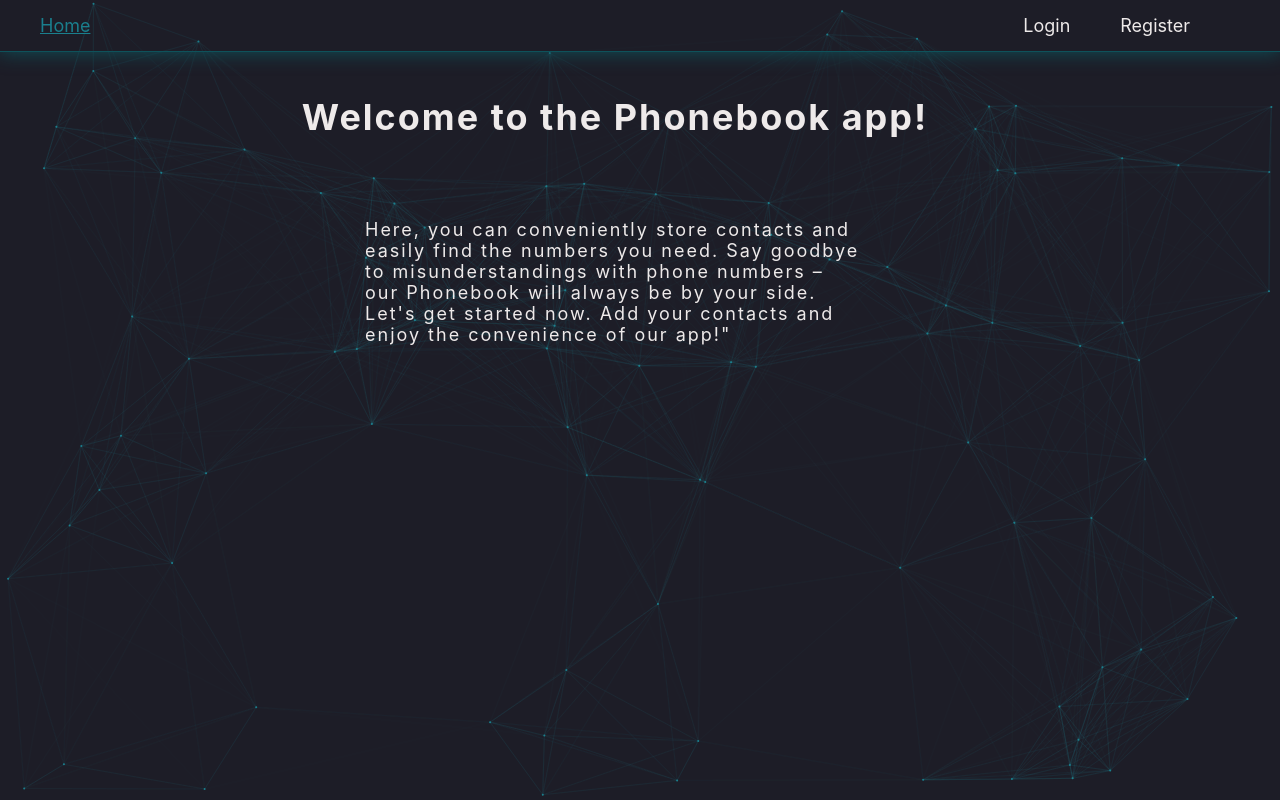
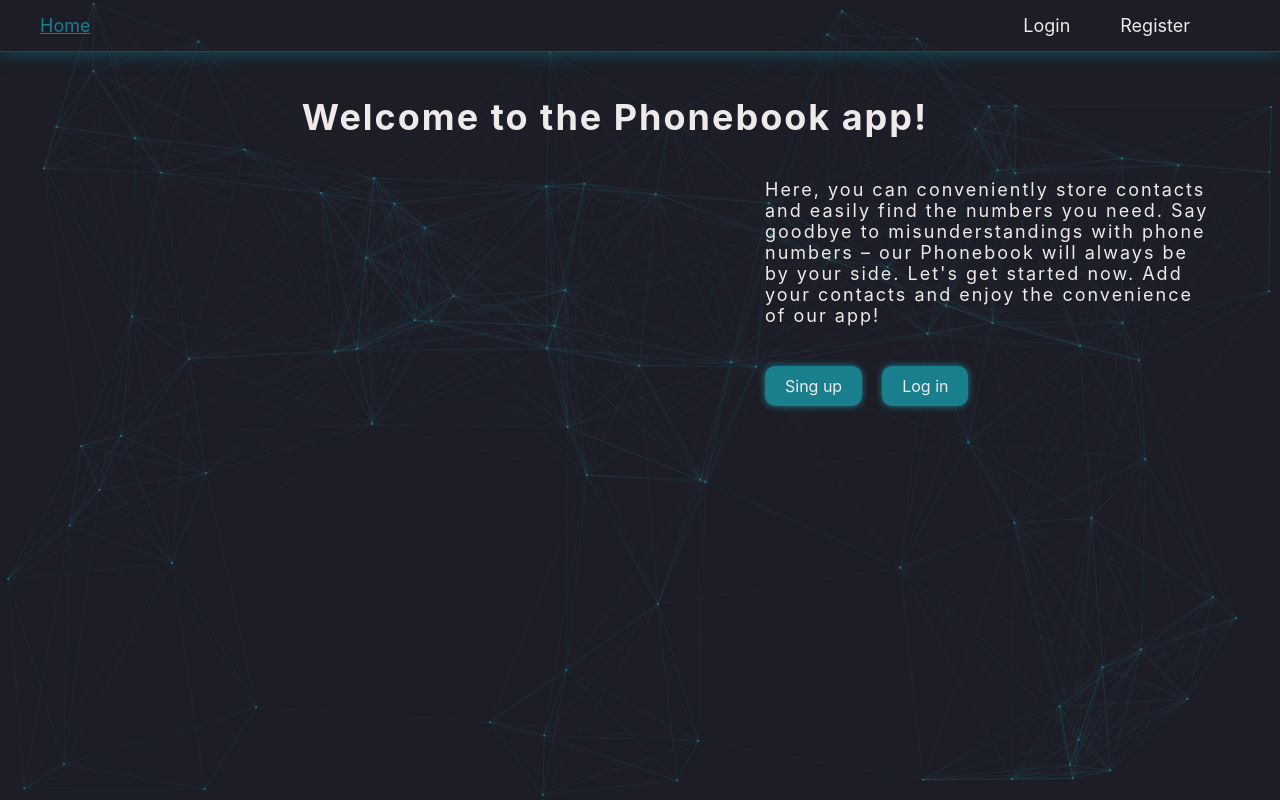
Before and after one commit to DarinaMerkulova/Rest-a-car, a React (Create React App) app: page / in a window 1280 px wide. Built offline with nearby package versions, Linux system fonts and the light colour scheme.

Commit message:
add persister and style

```diff
--- a/src/components/App/App.jsx
+++ b/src/components/App/App.jsx
@@ -1,4 +1,4 @@
-import { Container, HeaderContainer, HeaderWrapPage, HeaderWrapRegistration, PhonebookTitle, StyledHeader, StyledNavLink, StyledNavigation } from './App.styled';
+import { Container, HeaderContainer, HeaderWrapPage, HeaderWrapRegistration,StyledHeader, StyledNavLink, StyledNavigation } from './App.styled';
 import { lazy, useEffect } from 'react';
 import { Suspense } from 'react';
 import { Route, Routes } from 'react-router-dom';
@@ -12,7 +12,7 @@ import ParticlesLines from 'components/ParticlesLines';
 
 
 
-const HomePage = lazy(() => import('pages/HomePage'));
+const HomePage = lazy(() => import('pages/HomePage/HomePage'));
 const ContactsPage = lazy(() => import('pages/Contacts'));
 const RegisterPage = lazy(() => import('pages/Register'));
 const LoginPage = lazy(() => import('pages/Login'));
--- a/src/pages/HomePage.js
+++ /dev/null
@@ -1,19 +0,0 @@
-import React from 'react';
-import { TextHomePage, TitleHomePage } from './HomePage.styled';
-
-const HomePage = () => {
-  return (
-    <div>
-      <TitleHomePage>Welcome to the Phonebook app!</TitleHomePage>
-      <TextHomePage>
-         Here, you can conveniently store contacts
-        and easily find the numbers you need. Say goodbye to misunderstandings
-        with phone numbers – our Phonebook will always be by your side. Let's
-        get started now. Add your contacts and enjoy the convenience of our
-        app!"
-      </TextHomePage>
-    </div>
-  );
-};
-
-export default HomePage;
--- a/src/pages/HomePage.styled.js
+++ /dev/null
@@ -1,30 +0,0 @@
-import styled from "@emotion/styled";
-
-export const TitleHomePage = styled.h2`
-letter-spacing: 2px;
-text-align: center;
-margin:40px auto;
-font-size: 14px;
-
-@media screen and (min-width:480px) {
-font-size: 20px;
-}
-@media screen and (min-width:768px) {
-margin:80px auto;
-font-size:36px;
-}`
-
-export const TextHomePage = styled.p`
-font-size: 12px;
-width:200px;
-margin:0px auto;
-letter-spacing: 2px;
-@media screen and (min-width:480px) {
-    font-size: 16px;
-    width:250px;
-}
-@media screen and (min-width:768px) {
-    font-size: 18px;
-    width:500px;
-}
-`
--- /dev/null
+++ b/src/pages/HomePage/HomePage.js
@@ -0,0 +1,34 @@
+import React from 'react';
+import {
+  HomePageSection,
+  HomePageTextWrap,
+  LinkHomePage,
+  StyledLinkHomePage,
+  TextHomePage,
+  TitleHomePage,
+} from './HomePage.styled';
+
+const HomePage = () => {
+  return (
+    <div>
+      <TitleHomePage>Welcome to the Phonebook app!</TitleHomePage>
+      <HomePageSection>
+        <div></div>
+        <HomePageTextWrap>
+          <TextHomePage>
+            Here, you can conveniently store contacts and easily find the
+            numbers you need. Say goodbye to misunderstandings with phone
+            numbers – our Phonebook will always be by your side. Let's get
+            started now. Add your contacts and enjoy the convenience of our app!
+          </TextHomePage>
+          <LinkHomePage>
+            <StyledLinkHomePage to="/register">Sing up</StyledLinkHomePage>
+            <StyledLinkHomePage to="/login">Log in</StyledLinkHomePage>
+          </LinkHomePage>
+        </HomePageTextWrap>
+      </HomePageSection>
+    </div>
+  );
+};
+
+export default HomePage;
--- /dev/null
+++ b/src/pages/HomePage/HomePage.styled.js
@@ -0,0 +1,75 @@
+import styled from '@emotion/styled';
+import { NavLink } from 'react-router-dom';
+
+export const HomePageSection = styled.div`
+  display: flex;
+`;
+
+export const HomePageTextWrap = styled.div`
+  display: flex;
+  flex-direction: column;
+  align-items: start;
+  margin-left: auto;
+`;
+
+export const TitleHomePage = styled.h2`
+  letter-spacing: 2px;
+  text-align: center;
+  margin: 40px auto 20px auto;
+  font-size: 14px;
+
+  @media screen and (min-width: 480px) {
+    font-size: 20px;
+  }
+  @media screen and (min-width: 768px) {
+    margin: 80px auto 40px auto;
+    font-size: 36px;
+  }
+`;
+
+export const TextHomePage = styled.p`
+  font-size: 12px;
+  width: 200px;
+  margin-bottom: 20px;
+  letter-spacing: 2px;
+  @media screen and (min-width: 480px) {
+    font-size: 14px;
+    width: 250px;
+    margin-bottom: 40px;
+  }
+  @media screen and (min-width: 768px) {
+    font-size: 18px;
+    width: 450px;
+  }
+`;
+
+export const LinkHomePage = styled.div`
+  display: flex;
+  gap: 20px;
+`;
+
+export const StyledLinkHomePage = styled(NavLink)`
+  display: block;
+  text-decoration: none;
+  padding: 10px 15px;
+  color: inherit;
+  font-size: 12px;
+  border: none;
+  border-radius: 10px;
+  background-color: rgb(26, 127, 141);
+  box-shadow: 0 0 7px rgb(26, 127, 141);
+  transition: background-color 0.3s ease, box-shadow 0.3s ease;
+  transition: background-color 0.3s ease, box-shadow 0.3s ease;
+  :hover {
+    background-color: transparent;
+    box-shadow: 0 0 10px rgb(14, 82, 91);
+  }
+  @media screen and (min-width: 480px) {
+    padding: 10px 25px;
+    font-size: 14px;
+  }
+  @media screen and (min-width: 768px) {
+    padding: 10px 20px;
+    font-size: 16px;
+  }
+`;
--- a/src/pages/Login.js
+++ b/src/pages/Login.js
@@ -16,7 +16,7 @@ import { Navigate } from 'react-router-dom';
 
 const Login = () => {
   const dispatch = useDispatch();
-  const authenticated = useSelector(selectAuthentificated);
+  const isLogining = useSelector(selectAuthentificated);
 
   const handleSubmit = e => {
     e.preventDefault();
@@ -30,7 +30,7 @@ const Login = () => {
     );
     form.reset();
   };
-  if (authenticated) return <Navigate to="/contacts" />;
+  if (isLogining) return <Navigate to="/contacts" />;
   return (
     <FormField onSubmit={handleSubmit}>
       <StyledTitleForm>Log in</StyledTitleForm>
@@ -40,8 +40,7 @@ const Login = () => {
         name="email"
         placeholder="Enter your email"
         required
-        pattern="^[a-zA-Zа-яА-Я]+(([' \-][a-zA-Zа-яА-Я ])?[a-zA-Zа-яА-Я]*)*$"
-            title="The title can only contain letters, apostrophes, hyphens, and spaces."/>
+      />
       <FormLabel>* Password</FormLabel>
       <Input
         type="password"
--- a/src/pages/Register.js
+++ b/src/pages/Register.js
@@ -14,7 +14,7 @@ import { Navigate } from 'react-router-dom';
 
 const Register = () => {
   const dispatch = useDispatch();
-  const authenticated = useSelector(selectAuthentificated);
+  const isLogining = useSelector(selectAuthentificated);
 
   const handleSubmit = event => {
     event.preventDefault();
@@ -34,28 +34,40 @@ const Register = () => {
     );
   };
 
-  if (authenticated) return <Navigate to="/contacts" />;
-
+  if (isLogining) return <Navigate to="/contacts" />;
 
   return (
-      <FormField onSubmit={handleSubmit} >
+    <FormField onSubmit={handleSubmit}>
       <StyledTitleForm>Registration</StyledTitleForm>
       <FormLabel>* Username</FormLabel>
-        <Input type="text" name="name" placeholder="Enter your name" required pattern="^[a-zA-Zа-яА-Я]+(([' \-][a-zA-Zа-яА-Я ])?[a-zA-Zа-яА-Я]*)*$"
-            title="The title can only contain letters, apostrophes, hyphens, and spaces."/>
+      <Input
+        type="text"
+        name="name"
+        placeholder="Enter your name"
+        required
+        pattern="^[a-zA-Zа-яА-Я]+(([' \-][a-zA-Zа-яА-Я ])?[a-zA-Zа-яА-Я]*)*$"
+        title="The title can only contain letters, apostrophes, hyphens, and spaces."
+      />
       <FormLabel>* Email</FormLabel>
-        <Input type="email" name="email" placeholder="Enter your email"required />
+      <Input
+        type="email"
+        name="email"
+        placeholder="Enter your email"
+        required
+      />
       <FormLabel>* Password</FormLabel>
       <Input
         type="password"
         name="password"
-          placeholder="Enter your password" required
+        placeholder="Enter your password"
+        required
       />
 
       <FormButton type="submit">Sign Up</FormButton>
       <ButtonWrap>
         <p>Have an Account?</p>
-        <StyledLink to ="/login">Sing in</StyledLink></ButtonWrap>
+        <StyledLink to="/login">Sing in</StyledLink>
+      </ButtonWrap>
     </FormField>
   );
 };
--- a/src/redux/reducers/authSlice.js
+++ b/src/redux/reducers/authSlice.js
@@ -11,7 +11,7 @@ const initialState = {
   error: null,
   userData: null,
   token: null,
-  authentificated: false,
+  isLogining: false,
 };
 
 const arrThunk = [
@@ -36,27 +36,27 @@ const handleRejected = (state, { payload }) => {
 
 const handleFulfilledRegister = (state, { payload }) => {
   state.isLoading = false;
-  state.authentificated = true;
+  state.isLogining = true;
   state.userData = payload.user;
   state.token = payload.token;
 };
 
 const handleFulfilledLogin = (state, { payload }) => {
   state.isLoading = false;
-  state.authentificated = true;
+  state.isLogining = true;
   state.userData = payload.user;
   state.token = payload.token;
 };
 
 const handleFulfilledRefresh = (state, { payload }) => {
   state.isLoading = false;
-  state.authentificated = true;
+  state.isLogining = true;
   state.userData = payload;
 };
 
 const handleFulfilledLogout = (state, { payload }) => {
   state.isLoading = false;
-  state.authentificated = false;
+  state.isLogining = false;
   state.userData = null;
   state.token = null;
 };
--- a/src/redux/selectors.js
+++ b/src/redux/selectors.js
@@ -8,4 +8,4 @@ export const selectUserLoading = state => state.auth.isLoading;
 export const selectUserError = state => state.auth.error;
 export const selectToken = state => state.auth.token;
 export const selectUserData = state => state.auth.userData;
-export const selectAuthentificated = state => state.auth.authentificated;
+export const selectAuthentificated = state => state.auth.isLogining;
--- a/src/redux/store.js
+++ b/src/redux/store.js
@@ -14,17 +14,17 @@ import {
 } from 'redux-persist';
 import { authReducer } from './reducers/authSlice';
 
-const contactsPersistConfig = {
-  key: 'contacts',
+const authPersistConfig = {
+  key: 'auth',
   storage,
-  whitelist: ['contacts'],
+  whitelist: ['token'],
 };
 
 export const store = configureStore({
   reducer: {
-    contacts: persistReducer(contactsPersistConfig, contactsReducer),
+    contacts: contactsReducer,
     filter: filtersReducer,
-    auth: authReducer,
+    auth: persistReducer(authPersistConfig,authReducer)
   },
 
   middleware: getDefaultMiddleware =>
```
Also changed, not shown: src/redux/slice.js (deleted, +0 -77 lines). Lines whose indentation alone changed are shown as unchanged.
